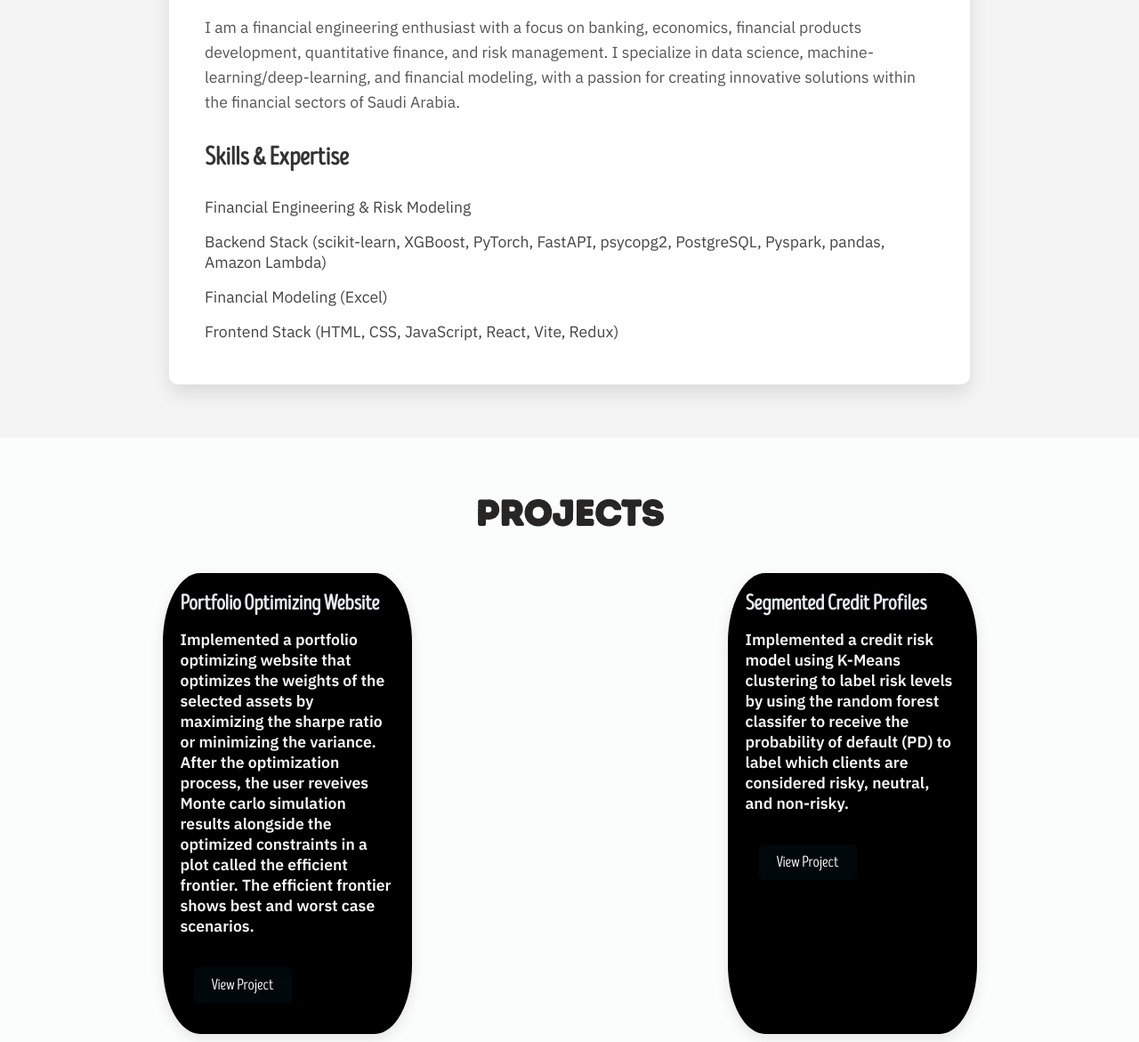
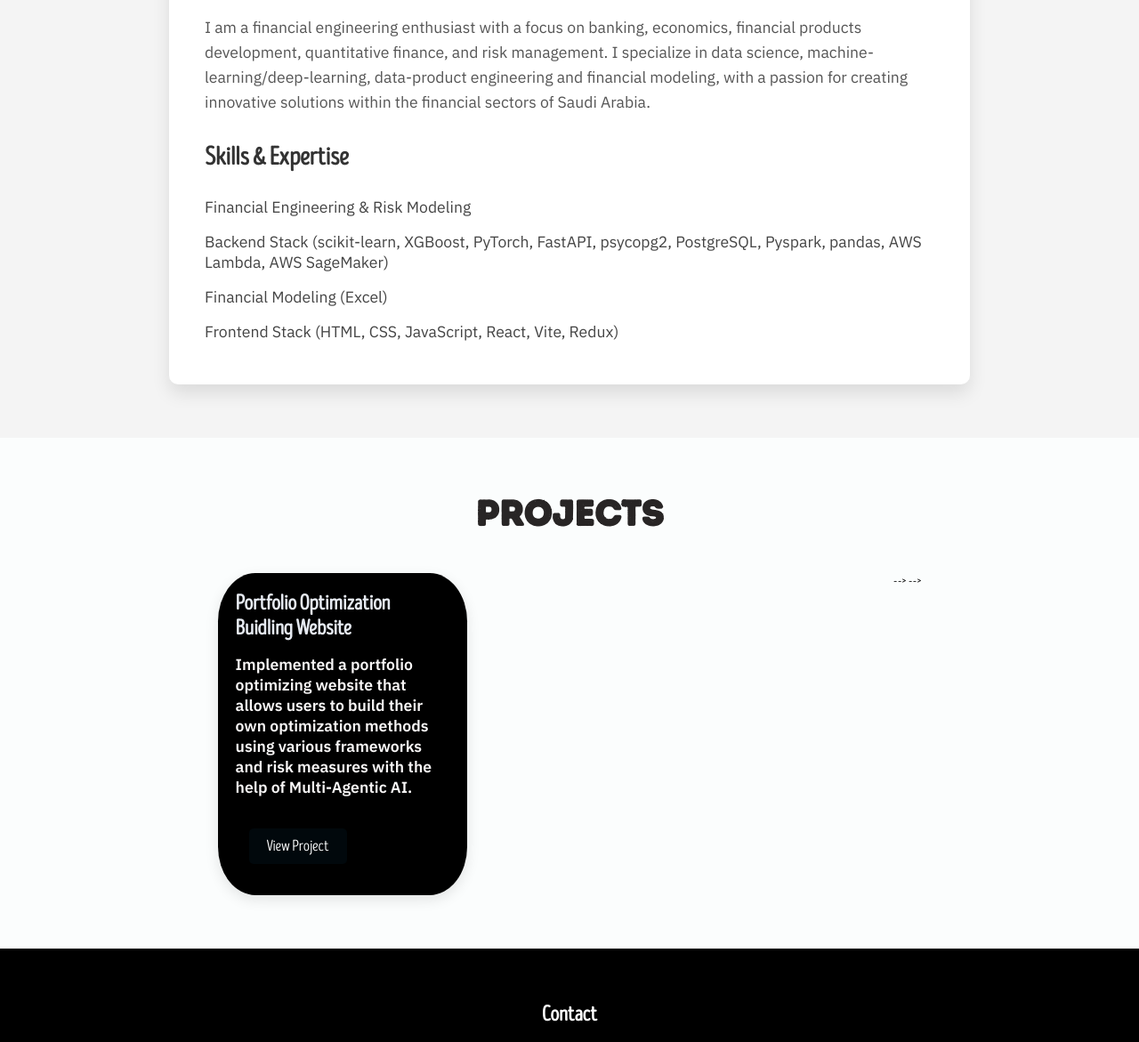
Before and after one commit to Ammaryasser1998/Ammaryasser1998.github.io, a plain HTML site: page index.html in a window 1280 px wide. Shown: the part 492-1663 px from the top of the page at 89% size. Drawn offline with Linux system fonts and the light colour scheme.

Commit message:
Revise about section and project descriptions
Updated project descriptions and skills in the about section.

```diff
--- a/index.html
+++ b/index.html
@@ -39,13 +39,13 @@
             <h2>About Me</h2>
             <p class="about-description">I am a financial engineering enthusiast with a focus on
                 banking, economics, financial products development, quantitative finance, and risk management.
-                 I specialize in data science, machine-learning/deep-learning, and financial modeling, with
+                 I specialize in data science, machine-learning/deep-learning, data-product engineering and financial modeling, with
                  a passion for creating innovative solutions within the financial sectors of Saudi Arabia.</p>
             <div class="about-skills">
                 <h3>Skills & Expertise</h3>
                 <ul>
                     <li>Financial Engineering & Risk Modeling</li>
-                    <li>Backend Stack (scikit-learn, XGBoost, PyTorch, FastAPI, psycopg2, PostgreSQL, Pyspark, pandas, Amazon Lambda)</li>
+                    <li>Backend Stack (scikit-learn, XGBoost, PyTorch, FastAPI, psycopg2, PostgreSQL, Pyspark, pandas, AWS Lambda, AWS SageMaker)</li>
                     <li>Financial Modeling (Excel)</li>
                     <li>Frontend Stack (HTML, CSS, JavaScript, React, Vite, Redux)</li>
                 </ul>
@@ -60,27 +60,22 @@
     <h2>Projects</h2>
     <div class="projects-container">
         <div class="project-card" id="portfolio-opt">
-            <h3>Portfolio Optimizing Website</h3>
-            <p>Implemented a portfolio optimizing website that optimizes the weights
-                of the selected assets by maximizing the sharpe ratio or minimizing
-                the variance. After the optimization process, the user reveives Monte
-                carlo simulation results alongside the optimized constraints in a plot called
-                the efficient frontier. The efficient frontier shows best and worst case scenarios.
-
-
+            <h3>Portfolio Optimization Buidling Website</h3>
+            <p>Implemented a portfolio optimizing website that allows users to build their own optimization methods
+                 using various frameworks and risk measures with the help of Multi-Agentic AI.
             </p>
             <button class="project-btn">View Project</button>
         </div>
-        <div class="project-card" id="credit-risk">
-            <h3>Segmented Credit Profiles</h3>
+        <!-- <div class="project-card" id="credit-risk">
+            <!-- <h3>Regime </h3>
             <p>Implemented a credit risk model using K-Means clustering to label risk levels by using the random forest
                 classifer to receive the probability of default (PD) to label which clients are considered
                 risky, neutral, and non-risky.
             </p>
-            <button class="project-btn">View Project</button>
+            <!-- <button class="project-btn">View Project</button> --> -->
 
 
-        </div>
+        <!-- </div> --> -->
 
     </div>
 </section>
```
